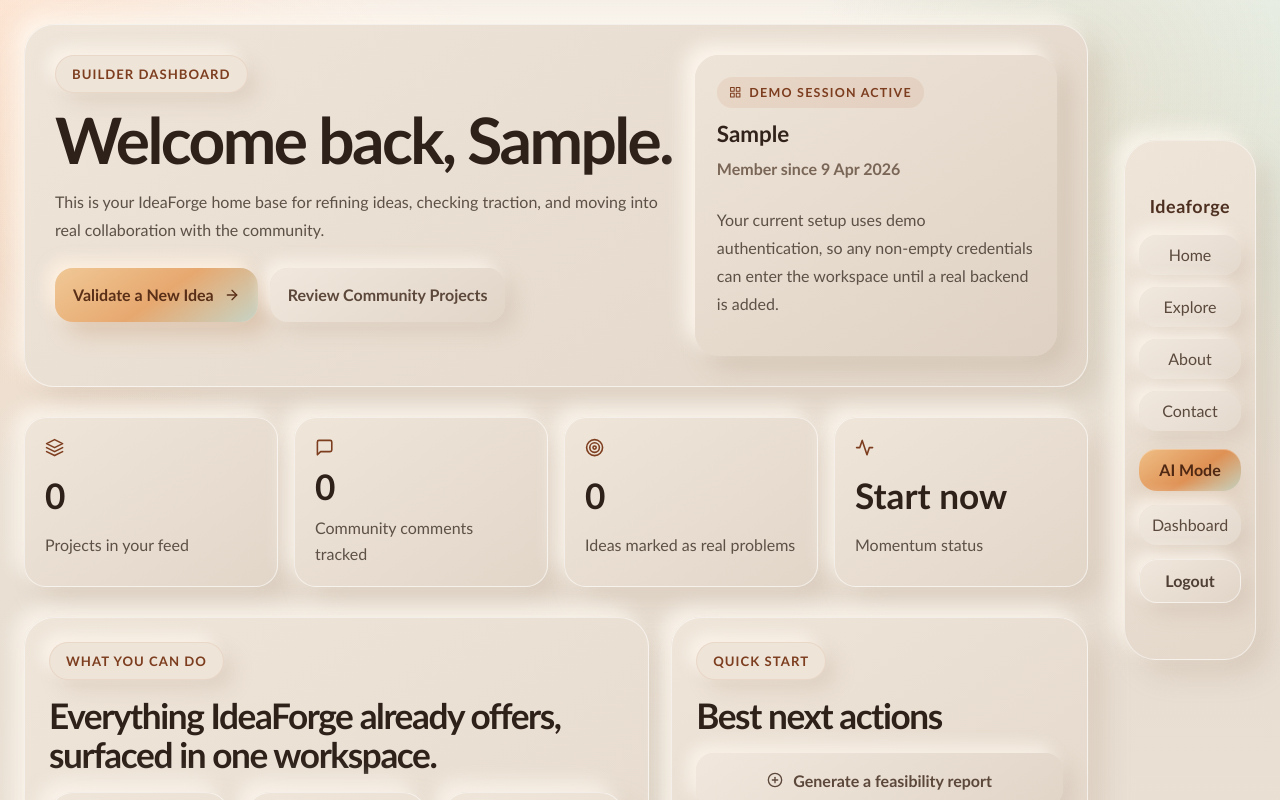
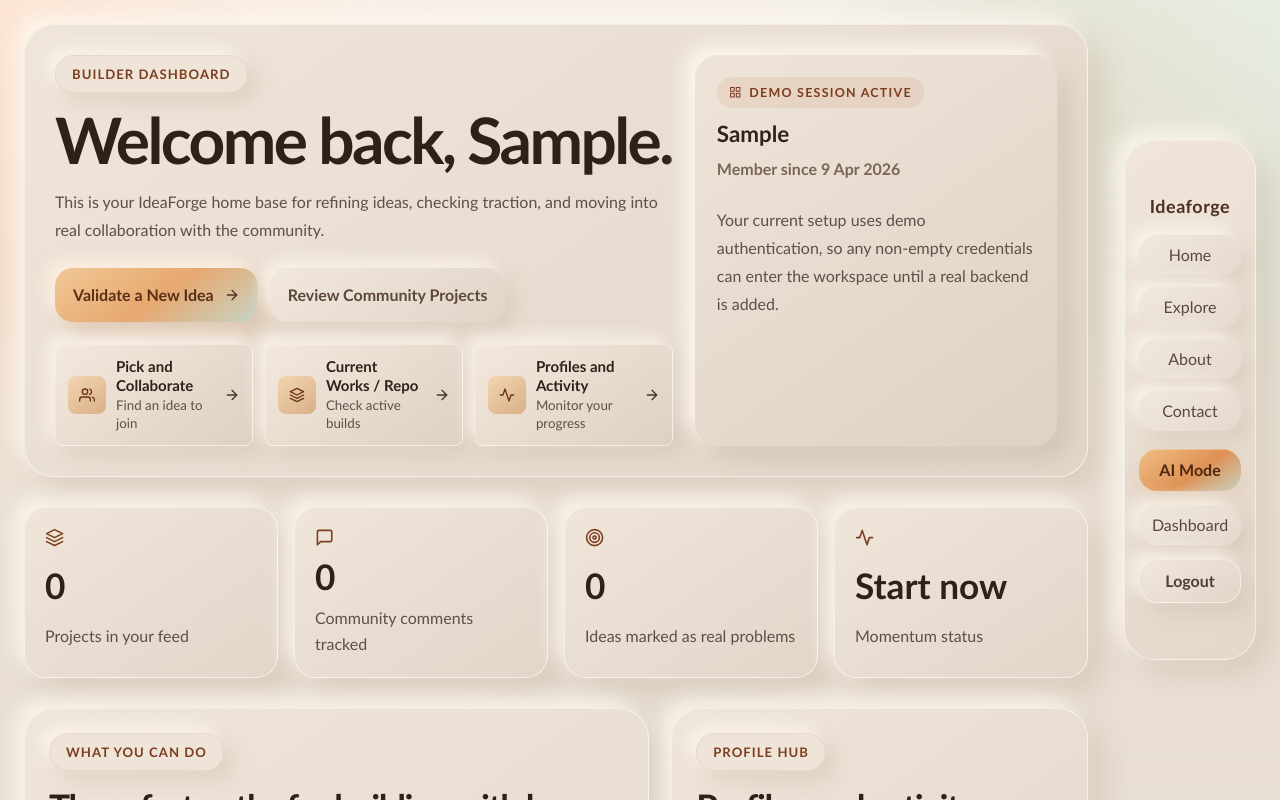
Before and after one commit to kritagya025/React_Project, a React (Vite) app in the folder my-react-app/: page /login in a window 1280 px wide. Both pictures are taken after typing "Sample", "Sample123" into the empty fields and a click on the button "Login to Dashboard". Shown: the top 800 px of the page. Built offline with nearby package versions, Linux system fonts and the light colour scheme.

Commit message:
feat: add dashboard buttons for explore, repo, and profile sections

```diff
--- a/my-react-app/src/Styles/Dashboard.css
+++ b/my-react-app/src/Styles/Dashboard.css
@@ -55,8 +55,16 @@
   margin-top: 24px;
 }
 
+.dashboard-command-grid {
+  display: grid;
+  grid-template-columns: repeat(3, minmax(0, 1fr));
+  gap: 12px;
+  margin-top: 22px;
+}
+
 .dashboard-primary-link,
 .dashboard-secondary-link,
+.dashboard-command-button,
 .dashboard-inline-link,
 .dashboard-quick-link,
 .dashboard-activity-item {
@@ -88,6 +96,53 @@
   color: #5c483b;
   background: linear-gradient(145deg, #f1e7dc, #e1d5c8);
   box-shadow: var(--shadow-md);
+}
+
+.dashboard-command-button {
+  display: grid;
+  grid-template-columns: auto minmax(0, 1fr) auto;
+  align-items: center;
+  gap: 10px;
+  min-height: 76px;
+  padding: 12px;
+  border-radius: 8px;
+  color: #46352a;
+  background: linear-gradient(145deg, #f3e8dc, #ded0c2);
+  box-shadow: var(--shadow-md);
+  border: 1px solid rgba(255, 255, 255, 0.48);
+  transition: transform 0.25s ease, box-shadow 0.25s ease;
+}
+
+.dashboard-command-button:hover {
+  transform: translateY(-2px);
+  box-shadow: 0 16px 26px rgba(175, 155, 134, 0.24);
+}
+
+.dashboard-command-button strong,
+.dashboard-command-button small {
+  display: block;
+}
+
+.dashboard-command-button strong {
+  color: #2f2119;
+  font-size: 0.94rem;
+  line-height: 1.25;
+}
+
+.dashboard-command-button small {
+  margin-top: 3px;
+  color: var(--muted);
+  line-height: 1.35;
+}
+
+.dashboard-command-icon {
+  width: 38px;
+  height: 38px;
+  display: grid;
+  place-items: center;
+  border-radius: 8px;
+  color: #6a351d;
+  background: linear-gradient(145deg, #f2d5b2, #d8b086);
 }
 
 .dashboard-profile-card {
@@ -222,6 +277,10 @@
   gap: 22px;
 }
 
+.dashboard-side-card {
+  scroll-margin-top: 24px;
+}
+
 .dashboard-quick-link,
 .dashboard-activity-item {
   padding: 16px 18px;
@@ -252,6 +311,7 @@
   .dashboard-hero,
   .dashboard-content,
   .dashboard-feature-grid,
+  .dashboard-command-grid,
   .dashboard-stats {
     grid-template-columns: 1fr;
   }
@@ -282,7 +342,12 @@
 
   .dashboard-primary-link,
   .dashboard-secondary-link,
+  .dashboard-command-button,
   .dashboard-quick-link {
     width: 100%;
   }
+
+  .dashboard-command-button {
+    min-height: 68px;
+  }
 }
--- a/my-react-app/src/pages/Dashboard.jsx
+++ b/my-react-app/src/pages/Dashboard.jsx
@@ -17,28 +17,52 @@
 
 const dashboardFeatures = [
   {
-    title: "AI Idea Validation",
+    title: "Pick an Idea",
     description:
-      "Pressure-test rough concepts, get feasibility scoring, and turn early thinking into practical next steps.",
-    icon: FiCpu,
-    actionLabel: "Open AI Mode",
-    to: "/ai",
-  },
-  {
-    title: "Community Project Feed",
-    description:
-      "Browse active ideas, discover what others are building, and jump into promising discussions.",
-    icon: FiLayers,
-    actionLabel: "Explore Projects",
+      "Browse promising ideas, choose one that fits your energy, and start moving with other builders.",
+    icon: FiTarget,
+    actionLabel: "Pick and Collaborate",
     to: "/explore",
   },
   {
-    title: "Builder Collaboration",
+    title: "Current Works",
     description:
-      "Connect with developers who want momentum, feedback, and a real path from idea to shipping.",
+      "Review active work, recent repos, project scores, and the discussion trail around each build.",
+    icon: FiLayers,
+    actionLabel: "See Works and Repos",
+    to: "#current-works",
+  },
+  {
+    title: "Profiles and Activity",
+    description:
+      "Visit your builder profile, watch your session activity, and keep track of momentum signals.",
+    icon: FiActivity,
+    actionLabel: "Monitor Activity",
+    to: "#profile-activity",
+  },
+];
+
+const dashboardActionButtons = [
+  {
+    label: "Pick and Collaborate",
+    helper: "Find an idea to join",
     icon: FiUsers,
-    actionLabel: "Join the Community",
-    to: "/join",
+    to: "/explore",
+    type: "route",
+  },
+  {
+    label: "Current Works / Repo",
+    helper: "Check active builds",
+    icon: FiLayers,
+    to: "#current-works",
+    type: "anchor",
+  },
+  {
+    label: "Profiles and Activity",
+    helper: "Monitor your progress",
+    icon: FiActivity,
+    to: "#profile-activity",
+    type: "anchor",
   },
 ];
 
@@ -84,6 +108,34 @@
               Review Community Projects
             </Link>
           </div>
+
+          <div className="dashboard-command-grid" aria-label="Dashboard feature buttons">
+            {dashboardActionButtons.map((action) => {
+              const Icon = action.icon;
+              const content = (
+                <>
+                  <span className="dashboard-command-icon">
+                    <Icon />
+                  </span>
+                  <span>
+                    <strong>{action.label}</strong>
+                    <small>{action.helper}</small>
+                  </span>
+                  <FiArrowRight />
+                </>
+              );
+
+              return action.type === "route" ? (
+                <Link key={action.label} to={action.to} className="dashboard-command-button">
+                  {content}
+                </Link>
+              ) : (
+                <a key={action.label} href={action.to} className="dashboard-command-button">
+                  {content}
+                </a>
+              );
+            })}
+          </div>
         </div>
 
         <div className="dashboard-profile-card">
@@ -127,7 +179,7 @@
         <div className="dashboard-feature-panel">
           <div className="dashboard-section-heading">
             <span className="section-tag">What You Can Do</span>
-            <h2>Everything IdeaForge already offers, surfaced in one workspace.</h2>
+            <h2>Three fast paths for building with less friction.</h2>
           </div>
 
           <div className="dashboard-feature-grid">
@@ -141,10 +193,17 @@
                   </div>
                   <h3>{feature.title}</h3>
                   <p>{feature.description}</p>
-                  <Link to={feature.to} className="dashboard-inline-link">
-                    {feature.actionLabel}
-                    <FiArrowRight />
-                  </Link>
+                  {feature.to.startsWith("#") ? (
+                    <a href={feature.to} className="dashboard-inline-link">
+                      {feature.actionLabel}
+                      <FiArrowRight />
+                    </a>
+                  ) : (
+                    <Link to={feature.to} className="dashboard-inline-link">
+                      {feature.actionLabel}
+                      <FiArrowRight />
+                    </Link>
+                  )}
                 </article>
               );
             })}
@@ -152,42 +211,42 @@
         </div>
 
         <aside className="dashboard-sidebar">
-          <section className="dashboard-side-card">
+          <section className="dashboard-side-card" id="profile-activity">
             <div className="dashboard-section-heading">
-              <span className="section-tag">Quick Start</span>
-              <h2>Best next actions</h2>
+              <span className="section-tag">Profile Hub</span>
+              <h2>Profiles and activity</h2>
             </div>
 
             <div className="dashboard-quick-actions">
               <Link to="/ai" className="dashboard-quick-link">
-                <FiPlusCircle />
-                Generate a feasibility report
+                <FiCpu />
+                Open idea profile tools
               </Link>
               <Link to="/explore" className="dashboard-quick-link">
-                <FiLayers />
-                Browse live builder projects
+                <FiUsers />
+                Visit builder profiles
               </Link>
               <Link to="/join" className="dashboard-quick-link">
-                <FiUsers />
-                Apply to join a collaboration circle
+                <FiPlusCircle />
+                Join a collaboration circle
               </Link>
             </div>
           </section>
 
-          <section className="dashboard-side-card">
+          <section className="dashboard-side-card" id="current-works">
             <div className="dashboard-section-heading">
-              <span className="section-tag">Recent Activity</span>
-              <h2>Your project feed</h2>
+              <span className="section-tag">Current Works</span>
+              <h2>Your works and repo feed</h2>
             </div>
 
             {latestProjects.length === 0 ? (
               <div className="dashboard-empty-state">
                 <p>
-                  No projects have been posted yet. Start in AI Mode and publish
-                  the first report to seed your community feed.
+                  No works or repos are active yet. Start in AI Mode, publish an
+                  idea report, and this space will become your live workbench.
                 </p>
                 <Link to="/ai" className="dashboard-inline-link">
-                  Create the first project
+                  Create the first work
                   <FiArrowRight />
                 </Link>
               </div>
@@ -201,7 +260,7 @@
                   >
                     <strong>{project.title}</strong>
                     <span>
-                      Score {project.score} • {project.comments.length} comments
+                      Score {project.score} | {project.comments.length} comments
                     </span>
                   </Link>
                 ))}
```
